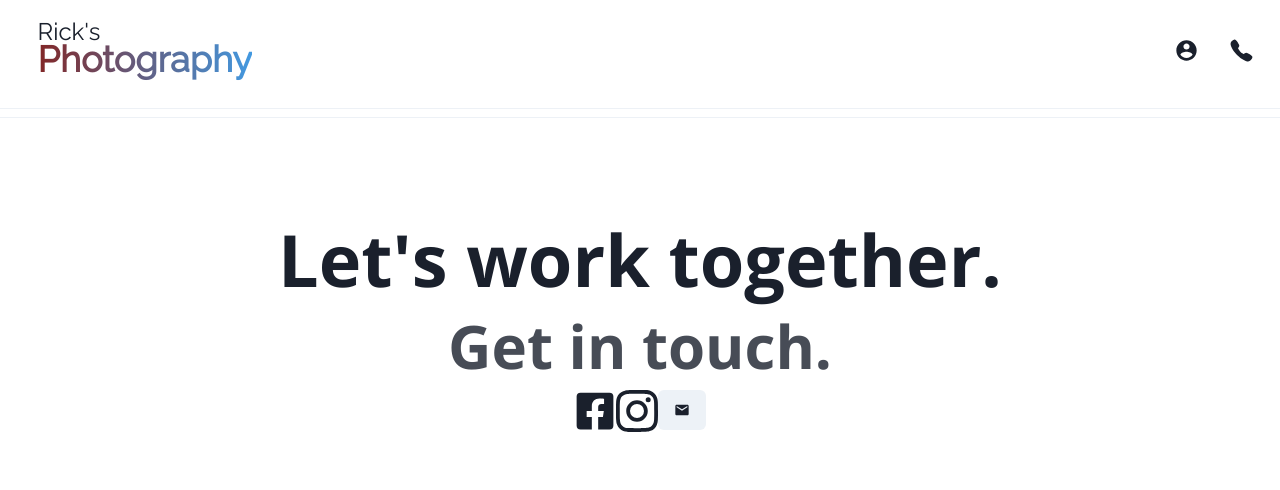
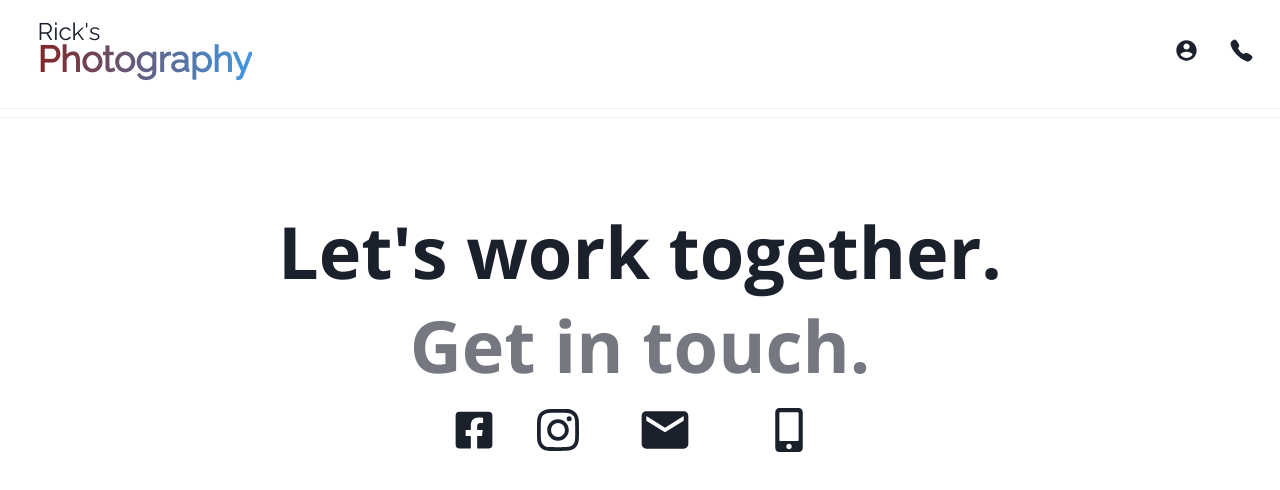
Before and after one commit to jyotirmoy-sinhababu/production-page, a React (Vite) app: page /contact in a window 1280 px wide. Shown: the top 490 px of the page. Built offline with nearby package versions, Linux system fonts and the light colour scheme.

Commit message:
contact page updated

```diff
--- a/src/page/contactPage/ContactPage.jsx
+++ b/src/page/contactPage/ContactPage.jsx
@@ -1,19 +1,42 @@
 import { Button, Flex, Heading, Link } from '@chakra-ui/react';
 import { Link as RouterLink } from 'react-router-dom';
 
-import { FaFacebookSquare } from 'react-icons/fa';
+import { FaFacebookSquare, FaMobileAlt } from 'react-icons/fa';
 import { SiInstagram } from 'react-icons/si';
 import { MdMail } from 'react-icons/md';
 
 const ContactPage = () => {
+  const copyFunction = async (data) => {
+    try {
+      await navigator.clipboard.writeText(data);
+      alert('copied');
+    } catch (error) {
+      console.log(error);
+    }
+  };
+
   return (
     <>
-      <Flex flexDir={'column'} alignItems={'center'} pt={'7%'} gap={'8px'}>
-        <Heading fontSize={'7xl'}>Let's work together.</Heading>
-        <Heading fontSize={'6xl'} opacity={'0.8'}>
+      <Flex
+        flexDir={'column'}
+        alignItems={'center'}
+        justifyContent={{ base: 'space-between', md: 'center' }}
+        mt={{ base: '12%', md: '7%' }}
+        gap={{ base: '27px', md: '8px' }}
+      >
+        <Heading fontSize={{ base: '4xl', md: '7xl' }}>
+          Let's work together.
+        </Heading>
+        <Heading fontSize={{ base: '4xl', md: '7xl' }} opacity={'0.6'}>
           Get in touch.
         </Heading>
-        <Flex>
+        <Flex
+          gap={'35px'}
+          mt={'13px'}
+          alignItems={'center'}
+          justifyContent={'space-around'}
+          w={'380px'}
+        >
           <Link
             fontSize={'42px'}
             background={'transparent'}
@@ -34,8 +57,25 @@ const ContactPage = () => {
           >
             <SiInstagram />
           </Link>
-          <Button onClick={{}}>
+          <Button
+            onClick={() => {
+              copyFunction('rickdas2982000@gmail.com');
+            }}
+            background={'transparent'}
+            fontSize={'56px'}
+            _hover={{ color: 'gray.500' }}
+          >
             <MdMail />
+          </Button>
+          <Button
+            onClick={() => {
+              copyFunction(7063282894);
+            }}
+            background={'transparent'}
+            fontSize={'44px'}
+            _hover={{ color: 'gray.500' }}
+          >
+            <FaMobileAlt />
           </Button>
         </Flex>
       </Flex>
```
